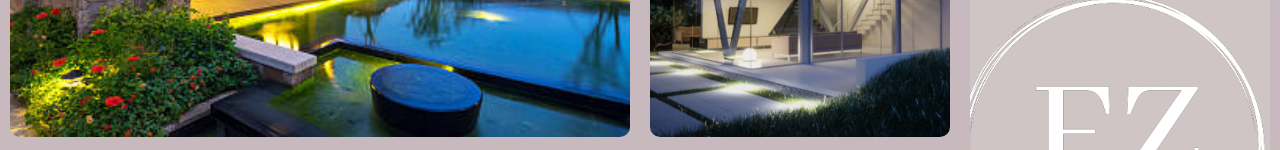
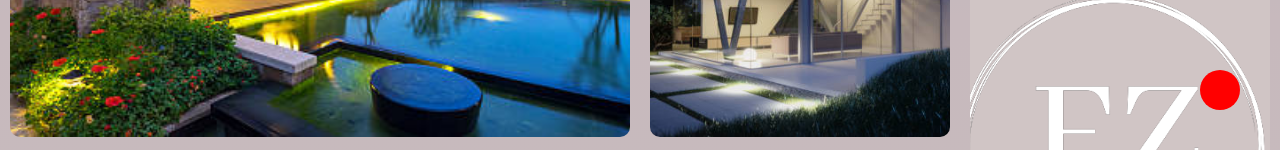
Before and after one commit to vanesa3012/Arquitectura, a plain HTML site: page pages/galeria.html in a window 1280 px wide. Shown: the part 650-800 px from the top of the page. Drawn offline with nearby package versions, Linux system fonts and the light colour scheme.

Commit message:
boton inicio

```diff
--- a/css/style.scss
+++ b/css/style.scss
@@ -139,6 +139,16 @@ span:nth-child(8) {
     text-align: center;
 }
 
+#botonSubir{
+    display: block;
+    width: 40px;
+    height: 40px;
+    background: red;
+    border-radius: 50%;
+    position: fixed;
+    bottom: 40px;
+    right: 40px;
+}
 
 /*Footer*/
 footer{
--- a/pages/galeria.html
+++ b/pages/galeria.html
@@ -95,6 +95,9 @@
 
     </main>
 
+    <a href="#" id="botonSubir"></a>
+
+
     <footer>
       <div class="container-footer">
         <h6 class="red">Seguinos en:</h6>
@@ -110,11 +113,10 @@
         <img src="../img/EZ-remove.png" alt="" class="logo">
       </div>
 
-
-
       <div class="copy">
         <p> <strong>&copy;2022 </strong>Todos los derechos reservados. </p>
       </div>
+
     </footer>
     <script src="https://cdn.jsdelivr.net/npm/bootstrap@5.1.3/dist/js/bootstrap.bundle.min.js" integrity="sha384-ka7Sk0Gln4gmtz2MlQnikT1wXgYsOg+OMhuP+IlRH9sENBO0LRn5q+8nbTov4+1p" crossorigin="anonymous"></script>
 </body>
```
Also changed, not shown: css/style.css, 1 other file.
